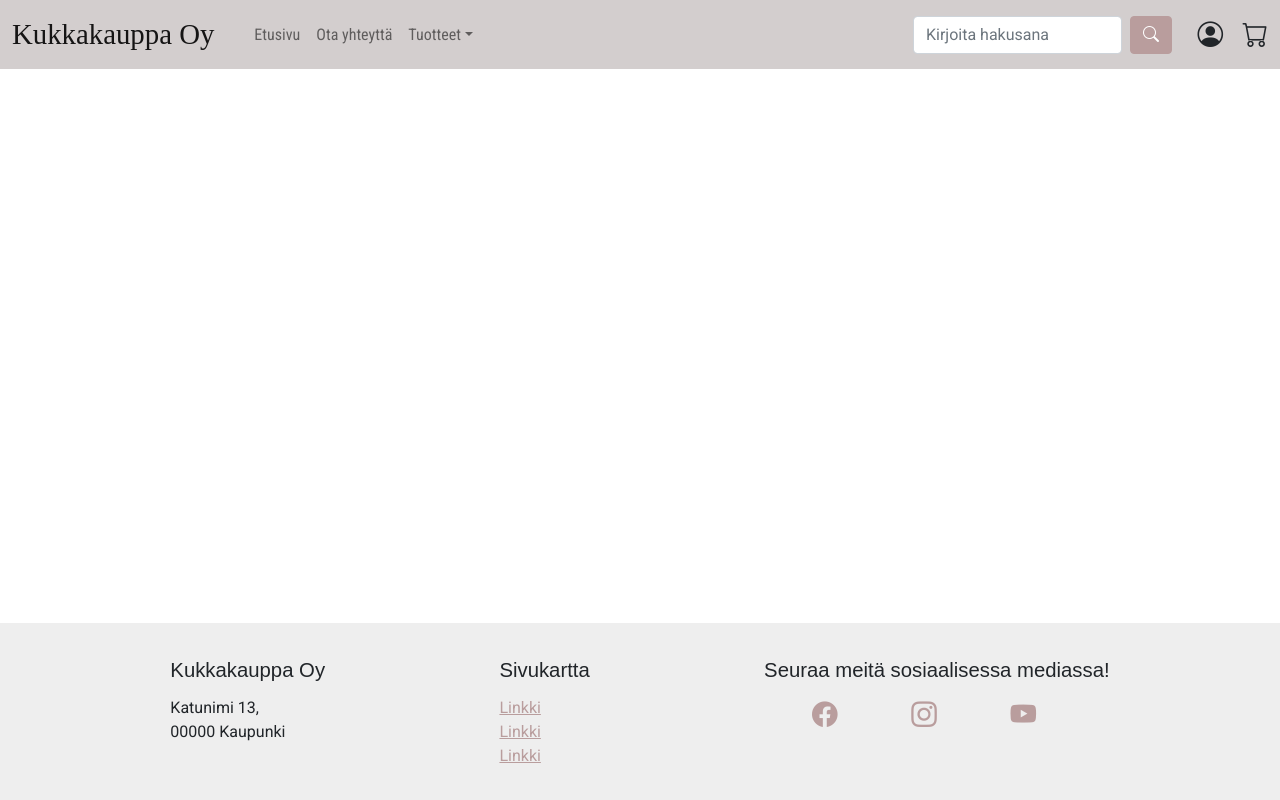
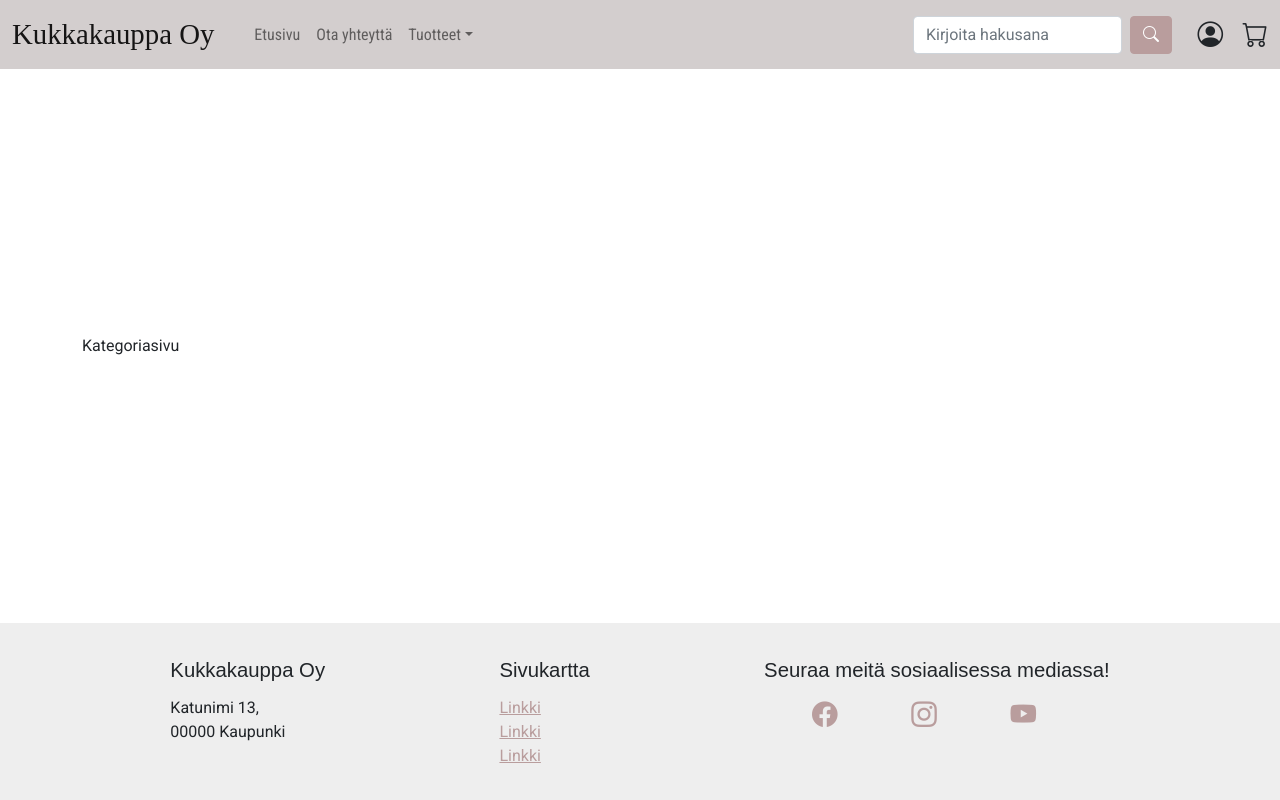
Before and after one commit to ToniJukkola/Verkkopalveluprojekti_R5, a React (Create React App) app: page /kategoria in a window 1280 px wide. Built offline with nearby package versions, Linux system fonts and the light colour scheme; a web font is replaced by a local one.

Commit message:
Axios valmisteltu käytettäväksi. Luotu uusia sivupohjia

```diff
--- a/src/App.js
+++ b/src/App.js
@@ -12,6 +12,8 @@ import Header from './comp/Header';
 import About from "./comp/pages/About";
 import Home from './comp/pages/Home';
 import Contact from './comp/pages/Contact';
+import Product from './comp/pages/Product';
+import Category from "./comp/pages/Category";
 
 function App() {
   return (
@@ -23,6 +25,8 @@ function App() {
           <Route path="/" element={<Home />} />
           <Route path="/tietoa" element={<About />} />
           <Route path="/ota-yhteytta" element={<Contact />} />
+          <Route path="/tuote" element={<Product />} />
+          <Route path="/kategoria" element={<Category />} />
         </Routes>
 
         <Footer />
--- a/src/comp/Header.js
+++ b/src/comp/Header.js
@@ -1,7 +1,25 @@
+import { axios } from "axios";
 import React from "react";
+import {useEffect, useState} from "react";
 import { Link } from "react-router-dom";
 
+
+const URL = 'http://localhost/Verkkopalveluprojekti_R5_backend/';
+
+
 export default function Header() {
+    const [categoryList, setCategoryList] = useState([]);
+
+/*  useEffect(() => {
+        axios.get(URL)
+          .then((response) => {
+            setCategoryList(response.data)
+          }).catch(error => {
+            alert(error);
+          });
+    },[]);
+*/
+
     return (
         <div>
            <nav className="navbar navbar-expand-lg navbar-light">
@@ -26,7 +44,8 @@ export default function Header() {
                                     Tuotteet
                                 </Link>
                                 <ul className="dropdown-menu" aria-labelledby="navbarDropdown">
-                                    <li><Link className="dropdown-item" to="/">Kasvikategoria 1</Link></li>
+
+                                    <li><Link className="dropdown-item" to="/kategoria">Kasvikategoria 1</Link></li>
                                     <li><Link className="dropdown-item" to="/">Kasvikategoria 2</Link></li>
                                     <li>
                                         <hr className="dropdown-divider" />
--- /dev/null
+++ b/src/comp/pages/Category.js
@@ -0,0 +1,11 @@
+import React from "react";
+
+export default function Category() {
+    return (
+        <div>
+           <main className="container">
+                Kategoriasivu
+            </main>
+        </div>
+    );
+}
--- a/src/comp/pages/Contact.js
+++ b/src/comp/pages/Contact.js
@@ -3,7 +3,7 @@ import React from "react";
 export default function Contact() {
     return (
         <div>
-           <main class="container">
+           <main className="container">
                 Ota yhteyttä
             </main>
         </div>
--- a/src/comp/pages/Home.js
+++ b/src/comp/pages/Home.js
@@ -3,7 +3,7 @@ import React from "react";
 export default function Home() {
     return (
         <div>
-           <main class="container">
+           <main className="container">
                 Etusivu
             </main>
         </div>
--- /dev/null
+++ b/src/comp/pages/Product.js
@@ -0,0 +1,11 @@
+import React from "react";
+
+export default function Home() {
+    return (
+        <div>
+           <main className="container">
+                Tuotesivu
+            </main>
+        </div>
+    );
+}
```
